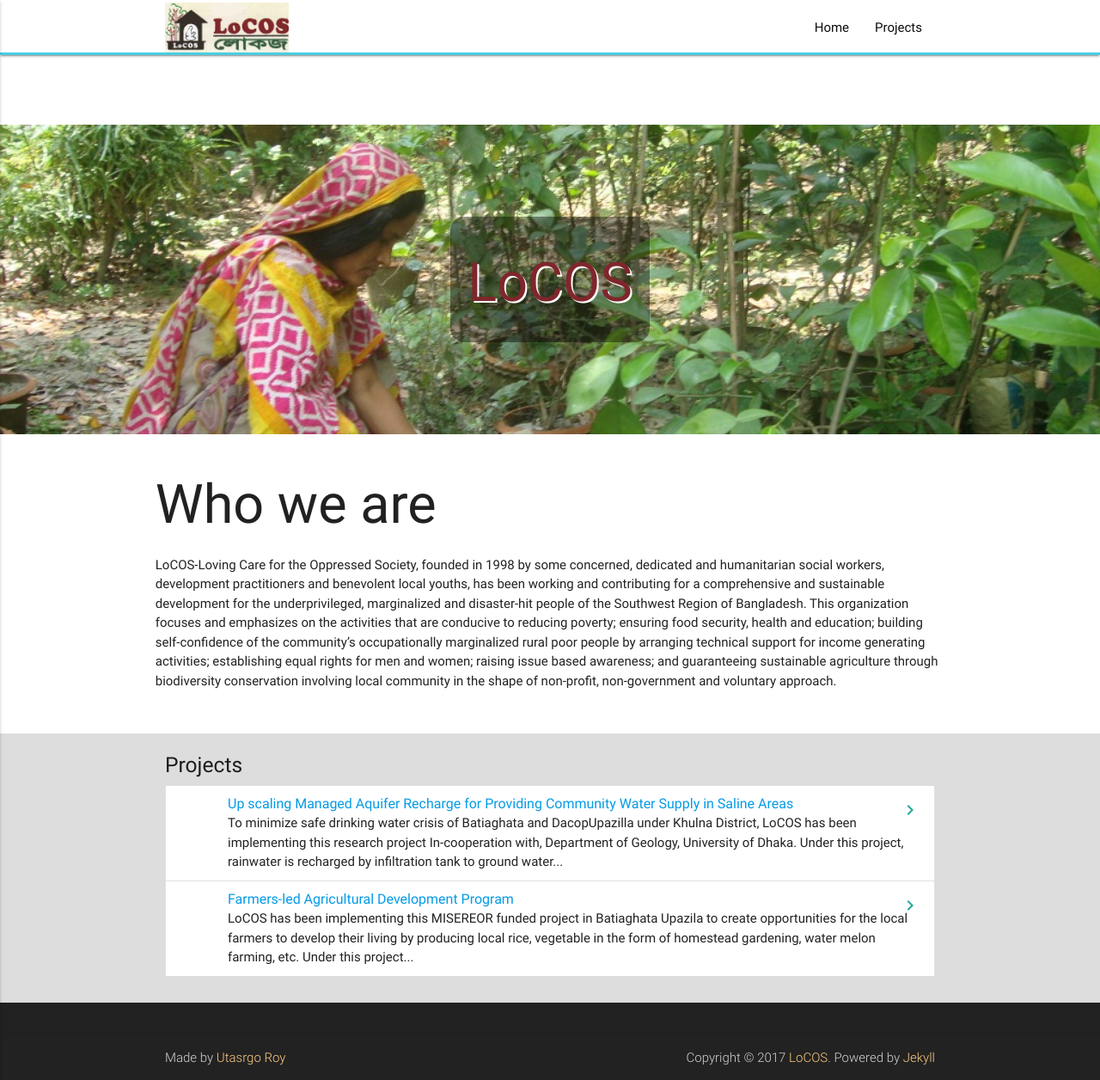
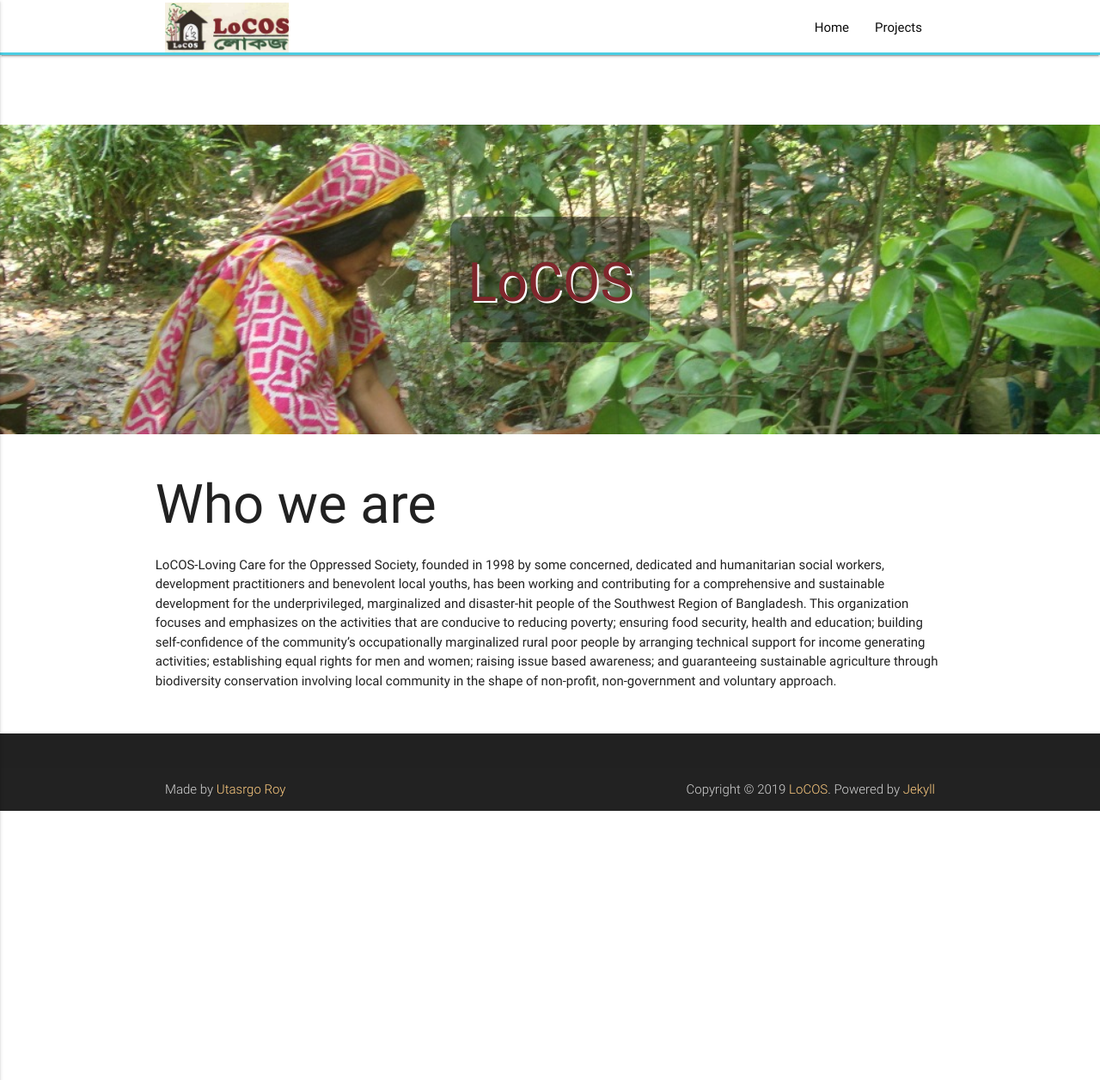
Before and after one commit to locosbd/locosbd.github.io, a Jekyll site: the page built from index.md, in a window 1280 px wide and 1256 px high. Shown: the whole window at 86% size. Built offline with Jekyll 4.4.1, drawn with Linux system fonts in a browser that asks for light colours.

```diff
--- a/_includes/footer.html
+++ b/_includes/footer.html
@@ -9,7 +9,7 @@
             <div>
                 Made by <a target="_blank" class="orange-text text-lighten-3" href="https://utasrgo.me">Utasrgo Roy</a>
                 <span style="text-align: right; float: right">
-                Copyright © 2017 <a href="http://www.panoramedia.it" class="orange-text text-lighten-3">{{ site.title }}</a>. Powered by <a target="_blank" href="http://jekyllrb.com/" class="orange-text text-lighten-3">Jekyll</a>
+                Copyright © 2019 <a href="http://www.panoramedia.it" class="orange-text text-lighten-3">{{ site.title }}</a>. Powered by <a target="_blank" href="http://jekyllrb.com/" class="orange-text text-lighten-3">Jekyll</a>
                 </span>
             </div>
         </div>
--- a/_layouts/home.html
+++ b/_layouts/home.html
@@ -27,14 +27,14 @@
     </div>
 
     </div>
-    <div style="background: #ddd">
+    <!-- <div style="background: #ddd">
     <div class="container last-post">
     <section>
         <h5>Projects</h5>
         <ul class="collection">
-            <!-- {% for post in site.categories.Project %}
+           {% for post in site.categories.Project %}
             <li><span>{{ post.date | date_to_string }}</span> &nbsp; <a href="{{ post.url }}">{{ post.title }}</a></li>
-           {% endfor %} -->
+           {% endfor %} =
         {% for post in site.categories.Ongoing %}
         <li class="collection-item avatar">
 
@@ -48,6 +48,6 @@
         </ul>
     </section>
     </div>
-</div>
+</div> -->
 
   </div>
```
